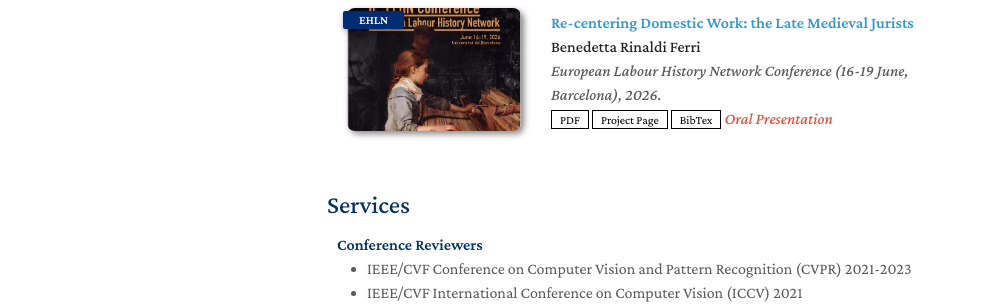
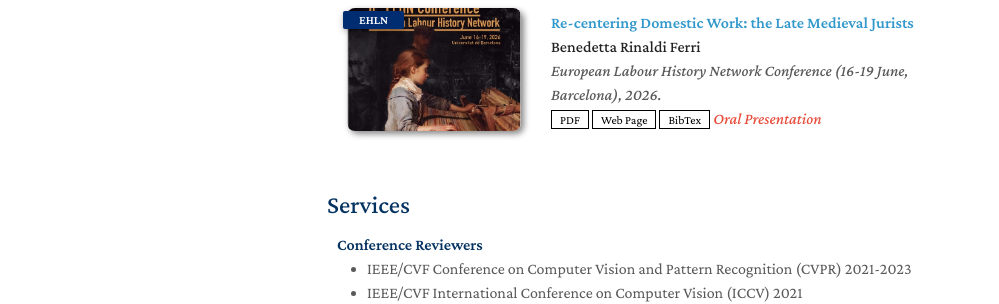
Before and after one commit to rinaldiferri/rinaldiferri.github.io, a Jekyll site: the page built from index.md, in a window 1280 px wide and 1376 px high. Shown: the part 832-1136 px from the top of the window, without its empty margins (143-1142 px from the left). Built offline with Jekyll 4.4.1, drawn with Linux system fonts in a browser that asks for light colours; a style sheet for code colours, icons or effects is not loaded; our own code applies the rules of GitHub Pages for plain Markdown files.

Commit message:
Update publications.md

```diff
--- a/_includes/publications.md
+++ b/_includes/publications.md
@@ -28,7 +28,7 @@
       <a href="{{ link.code }}" class="btn btn-sm z-depth-0" role="button" target="_blank" style="font-size:12px;">Code</a>
       {% endif %}
       {% if link.page %}
-      <a href="{{ link.page }}" class="btn btn-sm z-depth-0" role="button" target="_blank" style="font-size:12px;">Project Page</a>
+      <a href="{{ link.page }}" class="btn btn-sm z-depth-0" role="button" target="_blank" style="font-size:12px;">Web Page</a>
       {% endif %}
       {% if link.bibtex %}
       <a href="{{ link.bibtex }}" class="btn btn-sm z-depth-0" role="button" target="_blank" style="font-size:12px;">BibTex</a>
```
